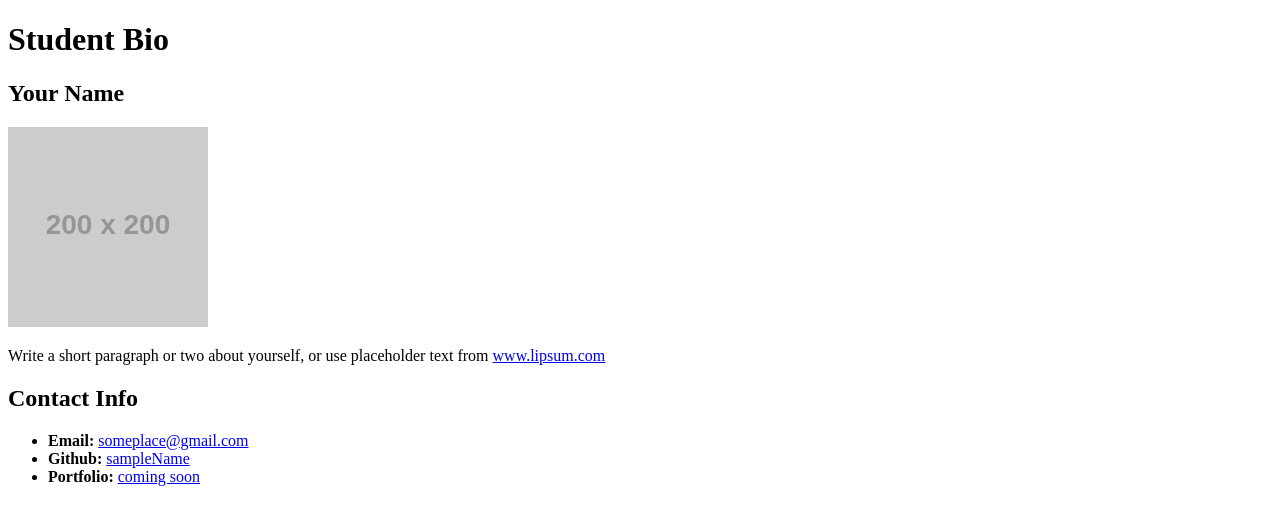
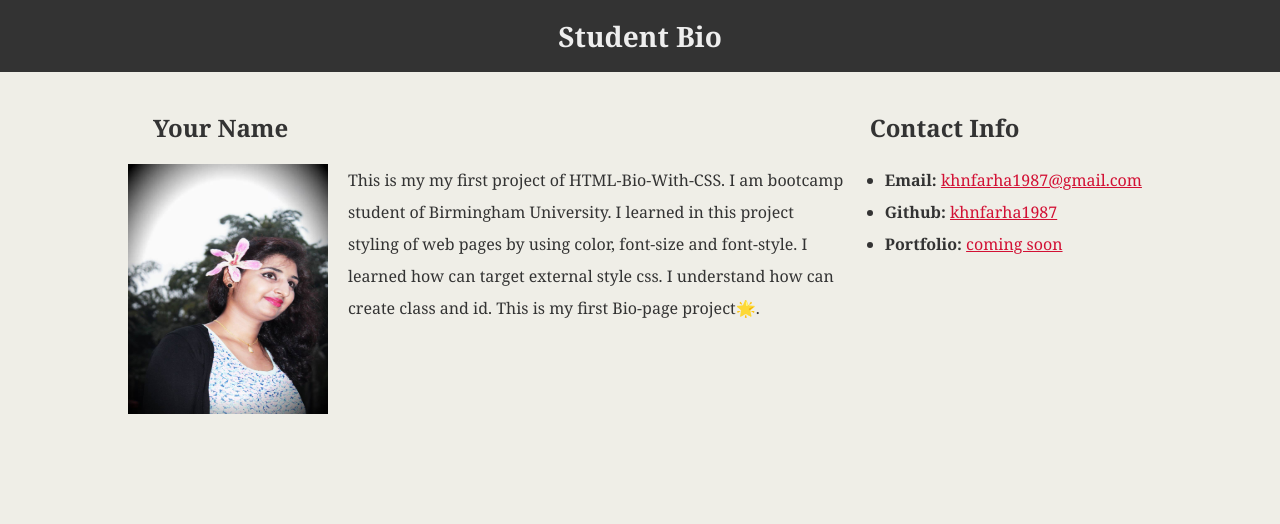
Before and after one commit to khnfarha1987/HTML-Bio-With-CSS, a plain HTML site: page index.html in a window 1280 px wide. Drawn offline with Linux system fonts and the light colour scheme; placeholder pictures from the web are drawn by us.

Commit message:
styled external css by using style properties.

```diff
--- a/css/style.css
+++ b/css/style.css
@@ -0,0 +1,59 @@
+body {
+    background-color: #efeee7;
+    font-family: Georgia, "Times New Roman", Times, serif;
+    color: #333333;
+    line-height: 200%;
+    margin: 0;
+    padding: 0;
+
+}
+
+header {
+    background-color: #333333;
+}
+
+h1 {
+    color: #eee;
+    font-size: 28px;
+    padding: 20px 0;
+    margin: 0;
+    margin-bottom: 20px;
+    text-align: center;
+
+
+}
+
+h2 {
+    font-size: 24px;
+    margin-left: 25px;
+}
+
+a {
+    color: #d21034;
+}
+
+.container {
+    width: 1024px;
+    margin: 0 auto;
+}
+
+#main-bio,
+#contact-info,
+#bio-image {
+    float: left;
+}
+
+#bio-image {
+    width: 200px;
+    height: 250px;
+    margin-right: 20px;
+}
+
+#main-bio {
+    width: 70%;
+}
+
+#contact-info {
+    width: 30%;
+
+}
--- a/index.html
+++ b/index.html
@@ -5,7 +5,7 @@
     <meta charset="UTF-8">
     <title>CSS Stylesheets with Relative Paths</title>
     <!--Reference the `style.css` in the `html-bio-with-css.html` file.-->
-    <link rel="stylesheet" href="../css/style.css">
+    <link rel="stylesheet" href="./css/style.css">
 </head>
 
 <body>
@@ -21,18 +21,20 @@
             <h2>Your Name</h2>
 
             <!--Add an `id` called "bio-image" for the bio image.-->
-            <img src="https://placehold.it/200x200" alt="Your Name">
+            <img id="bio-image" src="./images/Farha.jpeg" alt="Your Name">
 
-            <p>Write a short paragraph or two about yourself, or use placeholder text from <a
-                    href="http://www.lipsum.com/">www.lipsum.com</a></p>
+            <p>This is my my first project of HTML-Bio-With-CSS. I am bootcamp student of Birmingham University. I
+                learned in this project styling of web pages by using color, font-size and font-style. I learned how can
+                target external style css. I understand how can create class and id. This is my first Bio-page
+                project🌟.</p>
         </section>
 
         <!--Add an `id` called "contact-info" for the second `section` tag.-->
         <section id="contact-info">
             <h2>Contact Info</h2>
             <ul>
-                <li><strong>Email:</strong> <a href="#">someplace@gmail.com</a></li>
-                <li><strong>Github:</strong> <a href="#">sampleName</a></li>
+                <li><strong>Email:</strong> <a href="#">khnfarha1987@gmail.com</a></li>
+                <li><strong>Github:</strong> <a href="#">khnfarha1987</a></li>
                 <li><strong>Portfolio:</strong> <a href="#">coming soon</a></li>
             </ul>
         </section>
```
Also changed, not shown: images/Farha.jpeg (added), 3 other files.
